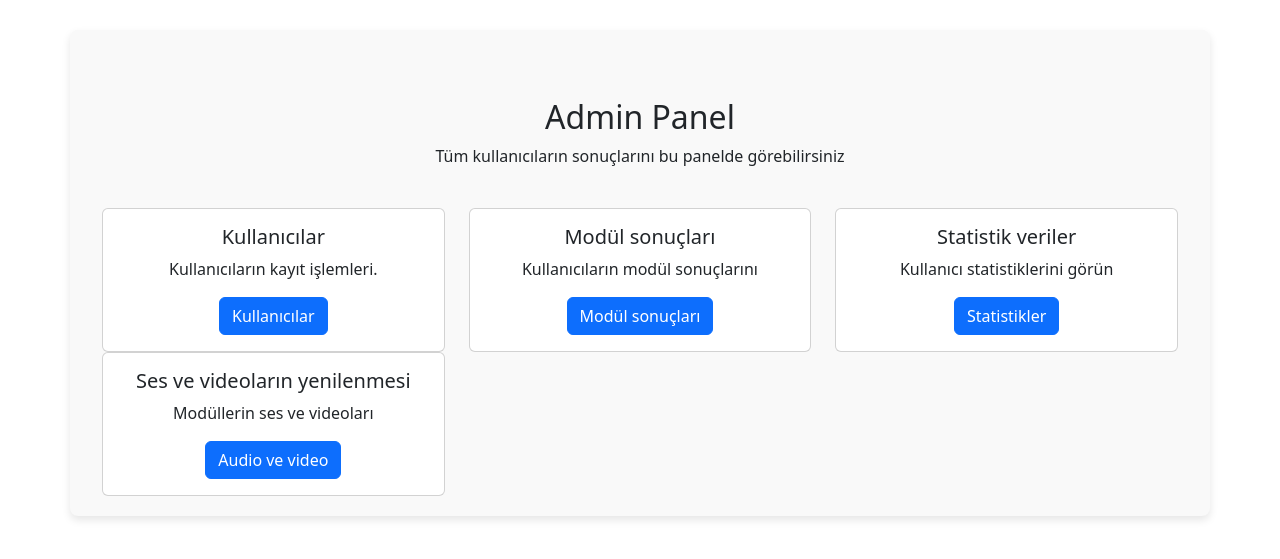
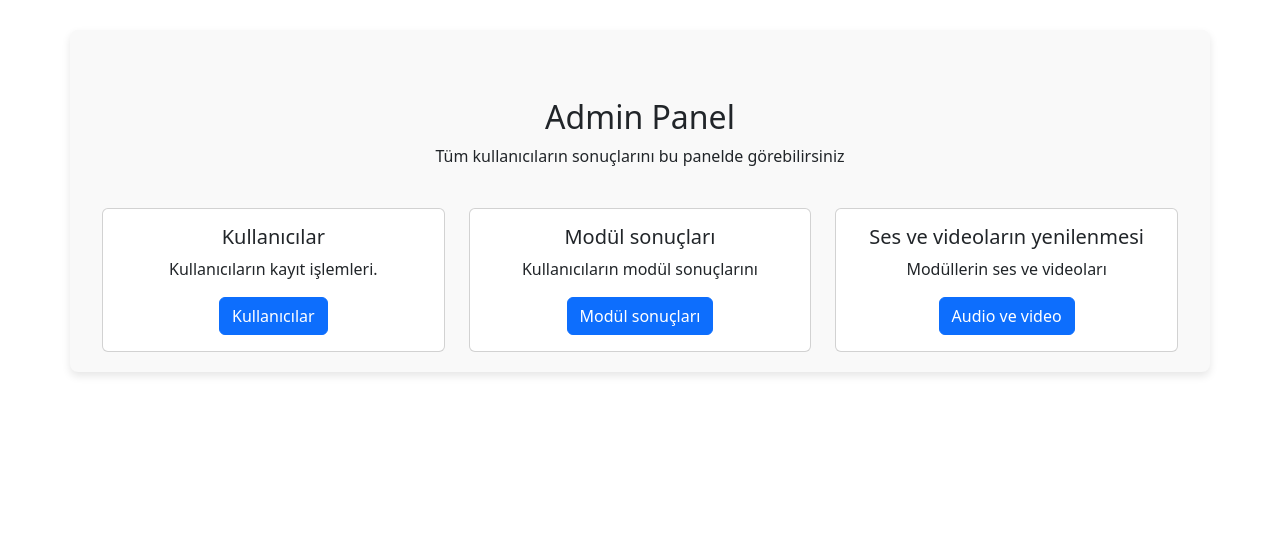
Before and after one commit to BabekMursalov/medical_proV2, a Django app: page /admin_dashboard/ in a window 1280 px wide. Shown: the part 60-619 px from the top of the page. Run offline with Django 4.2, Linux system fonts and the light colour scheme; a user stored in the database is signed in.

Commit message:
Update admin_dashboard.html

```diff
--- a/templates/admin_dashboard.html
+++ b/templates/admin_dashboard.html
@@ -28,15 +28,7 @@
                 </div>
             </div>
         </div>
-        <div class="col-md-4">
-            <div class="card text-center">
-                <div class="card-body">
-                    <h5 class="card-title">Statistik veriler</h5>
-                    <p class="card-text">Kullanıcı statistiklerini görün</p>
-                    <a href="{% url 'analytics' %}" class="btn btn-primary">Statistikler</a>
-                </div>
-            </div>
-        </div>
+
         <div class="col-md-4">
             <div class="card text-center">
                 <div class="card-body">
```
